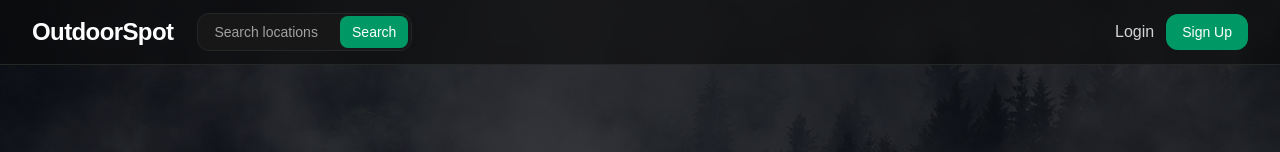
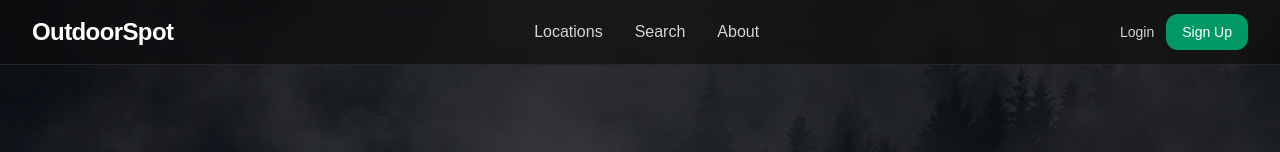
Before and after one commit to itkirk6/CSE3311-Project, a Next.js app in the folder frontend/: page /search in a window 1280 px wide. Shown: the top 152 px of the page. Built offline with nearby package versions, Linux system fonts and the light colour scheme; no server answers.

Commit message:
search terms redirect properly

```diff
--- a/frontend/src/app/components/MapComponent.tsx
+++ b/frontend/src/app/components/MapComponent.tsx
@@ -67,8 +67,10 @@ const MapComponent: React.FC<MapComponentProps> = ({ locations, userLocation, on
               }}
             >
               <Popup>
-                <h3 className="font-semibold text-gray-100">{loc.name}</h3>
-                {loc.description && <p className="text-gray-400 text-sm">{loc.description}</p>}
+                <div className="text-black">
+                  <h3 className="font-semibold text-lg text-gray-900">{loc.name}</h3>
+                  {loc.description && <p className="text-gray-400 text-sm">{loc.description}</p>}
+                </div>
               </Popup>
             </Marker>
           ))}
--- a/frontend/src/app/components/NavBar.tsx
+++ b/frontend/src/app/components/NavBar.tsx
@@ -1,49 +1,43 @@
 'use client';
 import Link from 'next/link';
-import { useRouter } from 'next/navigation';
-import { useState } from 'react';
 
 export default function NavBar() {
-  const router = useRouter();
-  const [navQuery, setNavQuery] = useState('');
-
-  const submitSearch = (e: React.FormEvent) => {
-    e.preventDefault();
-    const query = navQuery.trim();
-    if (query) router.push(`/search?q=${encodeURIComponent(query)}`);
-  };
-
   return (
     <header className="fixed inset-x-0 top-0 z-50 bg-neutral-950/60 backdrop-blur border-b border-neutral-800">
       <div className="mx-auto max-w-7xl px-4 sm:px-6 lg:px-8">
-        <div className="flex h-16 items-center justify-between gap-3">
-          <div className="flex items-center gap-6 min-w-0">
-            <Link href="/" className="shrink-0 text-xl sm:text-2xl font-extrabold tracking-tight">
-              OutdoorSpot
-            </Link>
+        <div className="flex h-16 items-center justify-between">
+          {/* Left: Brand */}
+          <Link
+            href="/"
+            className="text-xl sm:text-2xl font-extrabold tracking-tight text-white hover:text-emerald-400 transition"
+          >
+            OutdoorSpot
+          </Link>
 
-            {/* Compact nav search */}
-            <form onSubmit={submitSearch} className="hidden md:flex items-center gap-2 w-full max-w-md" role="search">
-              <div className="relative flex-1">
-                <input
-                  value={navQuery}
-                  onChange={(e) => setNavQuery(e.target.value)}
-                  placeholder="Search locations"
-                  className="w-full rounded-xl border border-neutral-800 bg-neutral-900 px-4 py-2 text-sm placeholder:text-neutral-400 focus:border-neutral-700 focus:outline-none"
-                  autoComplete="off"
-                />
-                <button
-                  type="submit"
-                  className="absolute right-1 top-1/2 -translate-y-1/2 rounded-lg px-3 py-1.5 text-sm bg-emerald-600 hover:bg-emerald-500 transition"
-                >
+          {/* Center: Nav Links */}
+          <nav className="flex-1 flex justify-center">
+            <ul className="flex items-center gap-8 text-sm sm:text-base text-neutral-300">
+              <li>
+                <Link href="/locations" className="hover:text-white transition">
+                  Locations
+                </Link>
+              </li>
+              <li>
+                <Link href="/search" className="hover:text-white transition">
                   Search
-                </button>
-              </div>
-            </form>
-          </div>
+                </Link>
+              </li>
+              <li>
+                <Link href="/about" className="hover:text-white transition">
+                  About
+                </Link>
+              </li>
+            </ul>
+          </nav>
 
-          <nav className="flex items-center gap-3">
-            <Link href="/auth/login" className="text-sm sm:text-base hover:text-white text-neutral-300">
+          {/* Right: Auth links */}
+          <div className="flex items-center gap-3">
+            <Link href="/auth/login" className="text-sm hover:text-white text-neutral-300">
               Login
             </Link>
             <Link
@@ -52,7 +46,7 @@ export default function NavBar() {
             >
               Sign Up
             </Link>
-          </nav>
+          </div>
         </div>
       </div>
     </header>
--- a/frontend/src/app/search/page.tsx
+++ b/frontend/src/app/search/page.tsx
@@ -1,6 +1,7 @@
 'use client';
 
 import { useState, useRef, useEffect } from 'react';
+import { useRouter, useSearchParams } from 'next/navigation';
 import Image from 'next/image';
 import NavBar from '@/app/components/NavBar';
 import Footer from '@/app/components/Footer';
@@ -15,7 +16,11 @@ type Location = {
 };
 
 export default function SearchPage() {
-  const [query, setQuery] = useState('');
+  const router = useRouter();
+  const searchParams = useSearchParams();
+  const initialQuery = searchParams.get('q') || '';
+
+  const [query, setQuery] = useState(initialQuery);
   const [results, setResults] = useState<Location[]>([]);
   const [loading, setLoading] = useState(false);
   const [page, setPage] = useState(1);
@@ -24,12 +29,20 @@ export default function SearchPage() {
 
   const API_URL = process.env.NEXT_PUBLIC_BACKEND_URL;
 
-  const handleSearch = async (p = 1) => {
+  // ✅ Main search logic
+  const handleSearch = async (p = 1, qOverride?: string) => {
+    const searchTerm = qOverride ?? query;
+    if (!searchTerm.trim()) return;
+
+    // Update URL without reload
+    router.push(`/search?q=${encodeURIComponent(searchTerm)}`);
+
     setLoading(true);
     setSearched(true);
+
     try {
       const res = await fetch(
-        `${API_URL}/api/search/locations?q=${encodeURIComponent(query)}&page=${p}&limit=50`
+        `${API_URL}/api/search/locations?q=${encodeURIComponent(searchTerm)}&page=${p}&limit=50`
       );
       const data = await res.json();
       if (data.success) {
@@ -47,6 +60,16 @@ export default function SearchPage() {
     }
   };
 
+  // ✅ Auto-run search when query param changes
+  useEffect(() => {
+    if (initialQuery) {
+      setQuery(initialQuery);
+      handleSearch(1, initialQuery);
+    }
+    // eslint-disable-next-line react-hooks/exhaustive-deps
+  }, [initialQuery]);
+
+  // 🖼 Background / dimension logic
   const containerRef = useRef<HTMLDivElement>(null);
   const [imageRatio, setImageRatio] = useState<number | null>(null);
   const [imageHeight, setImageHeight] = useState(0);
@@ -82,6 +105,7 @@ export default function SearchPage() {
         className="relative flex-1"
         style={{ minHeight: `${containerMinHeight}px` }}
       >
+        {/* Background */}
         <div className="absolute inset-x-0 top-0" style={{ height: `${imageHeight}px` }}>
           <Image
             src="/search_screen.jpg"
@@ -89,14 +113,22 @@ export default function SearchPage() {
             fill
             className="object-cover opacity-50"
             priority
-            onLoad={(e) => setImageRatio(e.target.naturalHeight / e.target.naturalWidth)}
+            onLoad={(e) =>
+              setImageRatio(
+                (e.target as HTMLImageElement).naturalHeight /
+                  (e.target as HTMLImageElement).naturalWidth
+              )
+            }
           />
         </div>
         <div
           className="absolute inset-x-0 top-0 bg-gradient-to-b from-black/60 via-black/50 to-gray-900"
           style={{ height: `${imageHeight}px` }}
         />
+
+        {/* Foreground */}
         <div className="relative z-10 flex flex-col w-full">
+          {/* Hero */}
           <div className="h-[60vh] flex items-center justify-center">
             <div className="w-full max-w-2xl px-4 text-center">
               <h1 className="text-3xl md:text-4xl font-bold mb-6">Find Your Next Adventure</h1>
@@ -119,6 +151,7 @@ export default function SearchPage() {
             </div>
           </div>
 
+          {/* Results */}
           <main className="flex-1 px-6 py-10 max-w-5xl mx-auto w-full">
             {searched && loading && <p className="text-center">Loading...</p>}
 
```
